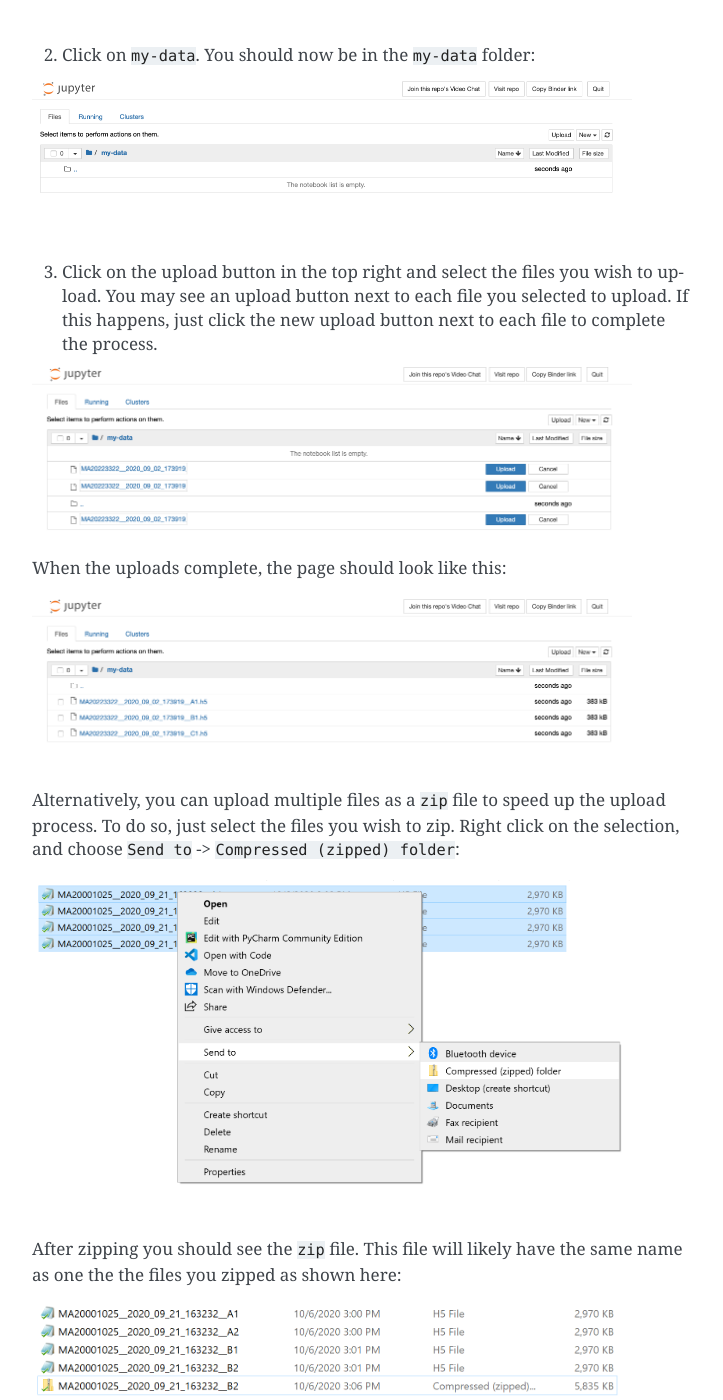
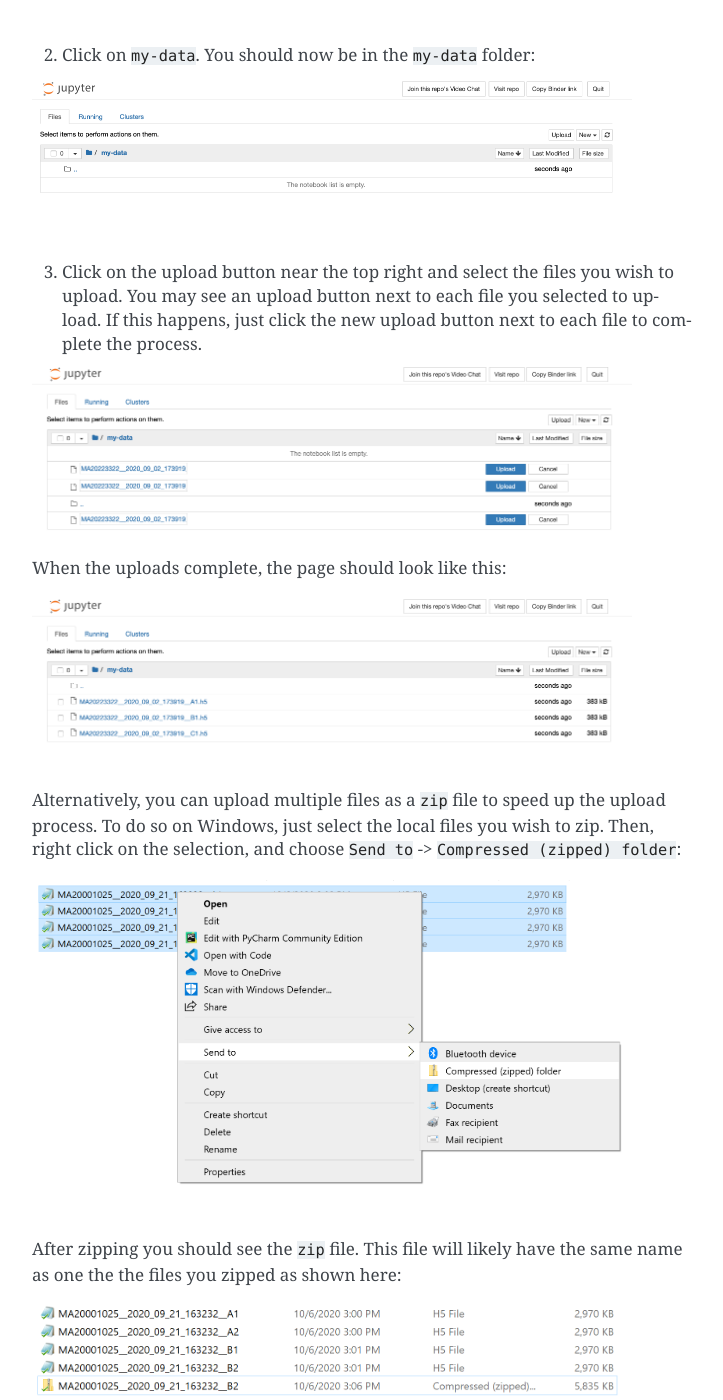
Before and after one commit to CuriBio/curibio.sdk, a Sphinx documentation site: the page built from docs/source/gettingstarted.rst, in a window 1280 px wide and 1400 px high, scrolled down 1876 px. Shown: the whole window, without its empty margins (388-1111 px from the left). Built offline with Sphinx 7.4.7, drawn with Linux system fonts in a browser that asks for light colours; some of the changed text lies outside the part shown.

Commit message:
clarified some steps in documentation

```diff
--- a/docs/source/gettingstarted.rst
+++ b/docs/source/gettingstarted.rst
@@ -69,7 +69,7 @@ You should now be on this page listing all the folders and files currently in th
 .. image:: images/my_data.png
     :width: 600
 
-3. Click on the upload button in the top right and select the files you wish to upload.
+3. Click on the upload button near the top right and select the files you wish to upload.
    You may see an upload button next to each file you selected to upload.
    If this happens, just click the new upload button next to each file to complete the process.
 
@@ -82,8 +82,9 @@ When the uploads complete, the page should look like this:
     :width: 600
 
 Alternatively, you can upload multiple files as a ``zip`` file to speed up the
-upload process. To do so, just select the files you wish to zip. Right click
-on the selection, and choose ``Send to`` -> ``Compressed (zipped) folder``:
+upload process. To do so on Windows, just select the local files you wish to zip.
+Then, right click on the selection, and choose ``Send to`` ->
+``Compressed (zipped) folder``:
 
 .. image:: images/zip_menu.png
     :width: 600
```
Also changed, not shown: other parts of docs/source/gettingstarted.rst (+4 -3 lines).
